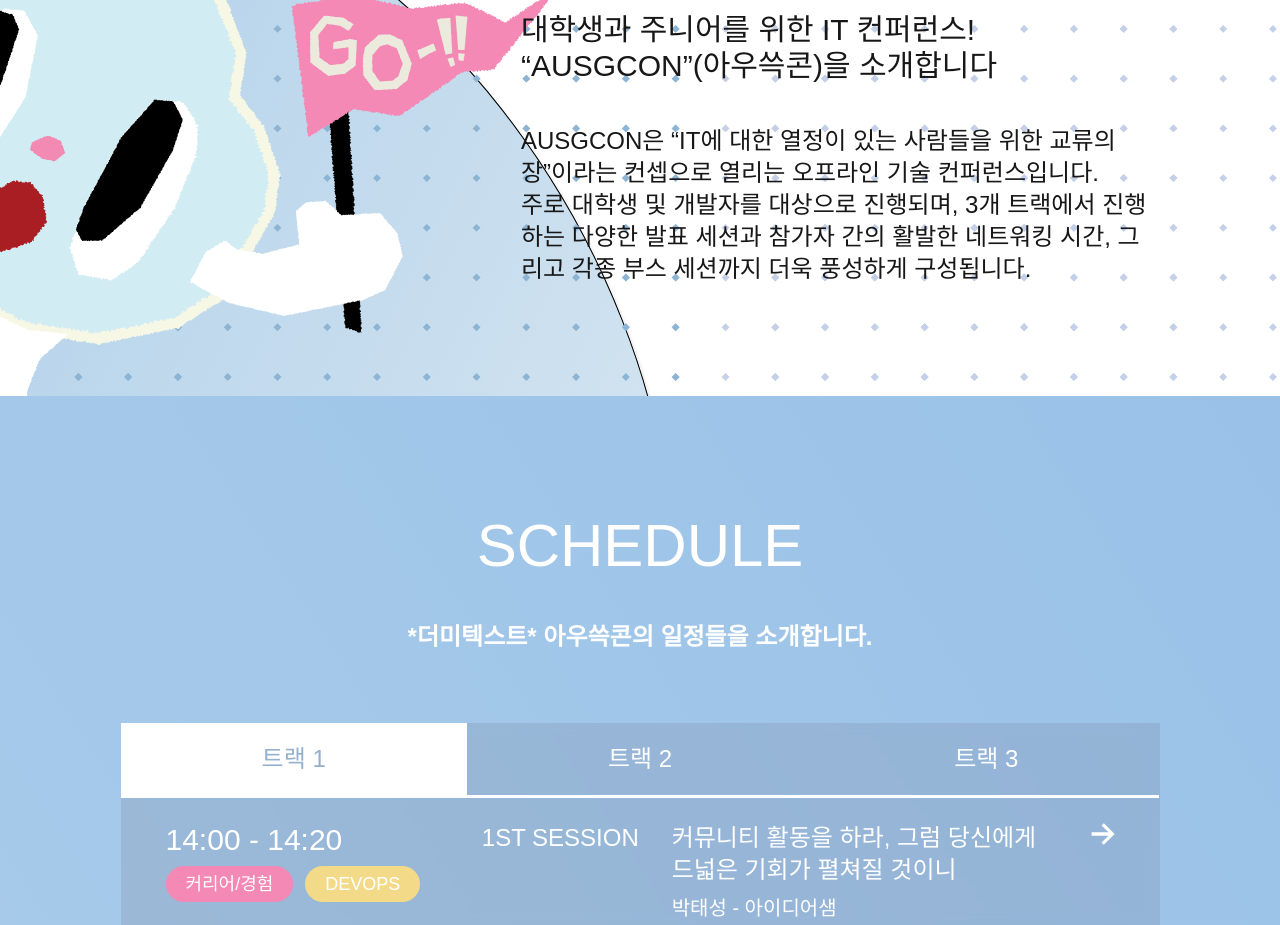
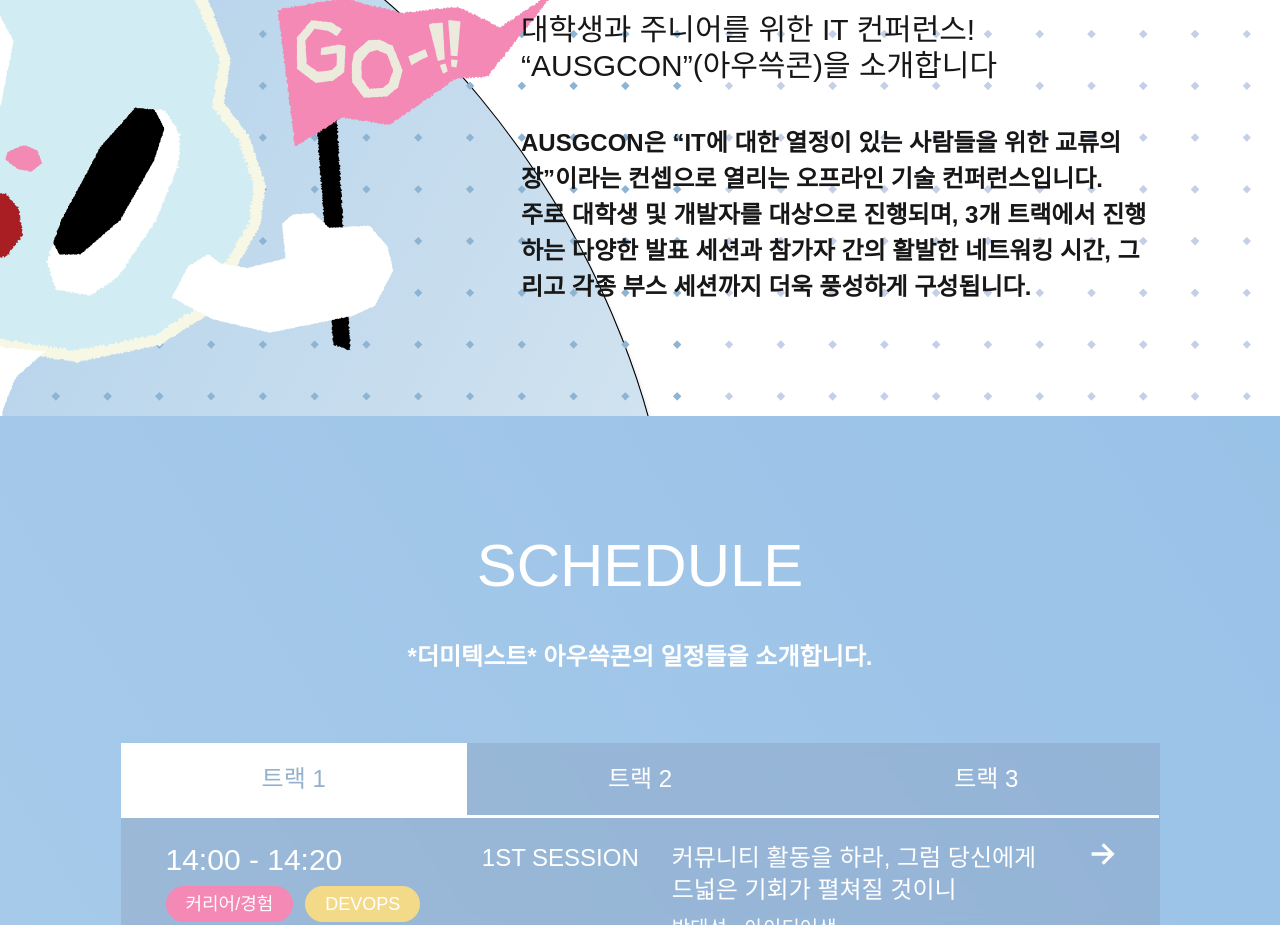
Before and after one commit to AUSG/ausgcon2025, a Next.js app: page / in a window 1280 px wide. Shown: the part 1100-2025 px from the top of the page. Built offline with nearby package versions, Linux system fonts and the light colour scheme; a web font is replaced by a local one.

Commit message:
fix : 설명 약간 수정

```diff
--- a/src/components/description/DescriptionSection.tsx
+++ b/src/components/description/DescriptionSection.tsx
@@ -7,7 +7,7 @@
           <br />
           “AUSGCON”(아우쓱콘)을 소개합니다
         </p>
-        <p className="font-pretendard text-xl sm:text-2xl">
+        <p className="font-pretendard text-xl leading-9 font-semibold sm:text-2xl">
           AUSGCON은 “IT에 대한 열정이 있는 사람들을 위한 교류의 장”이라는
           컨셉으로 열리는 오프라인 기술 컨퍼런스입니다. <br />
           주로 대학생 및 개발자를 대상으로 진행되며, 3개 트랙에서 진행하는
```
